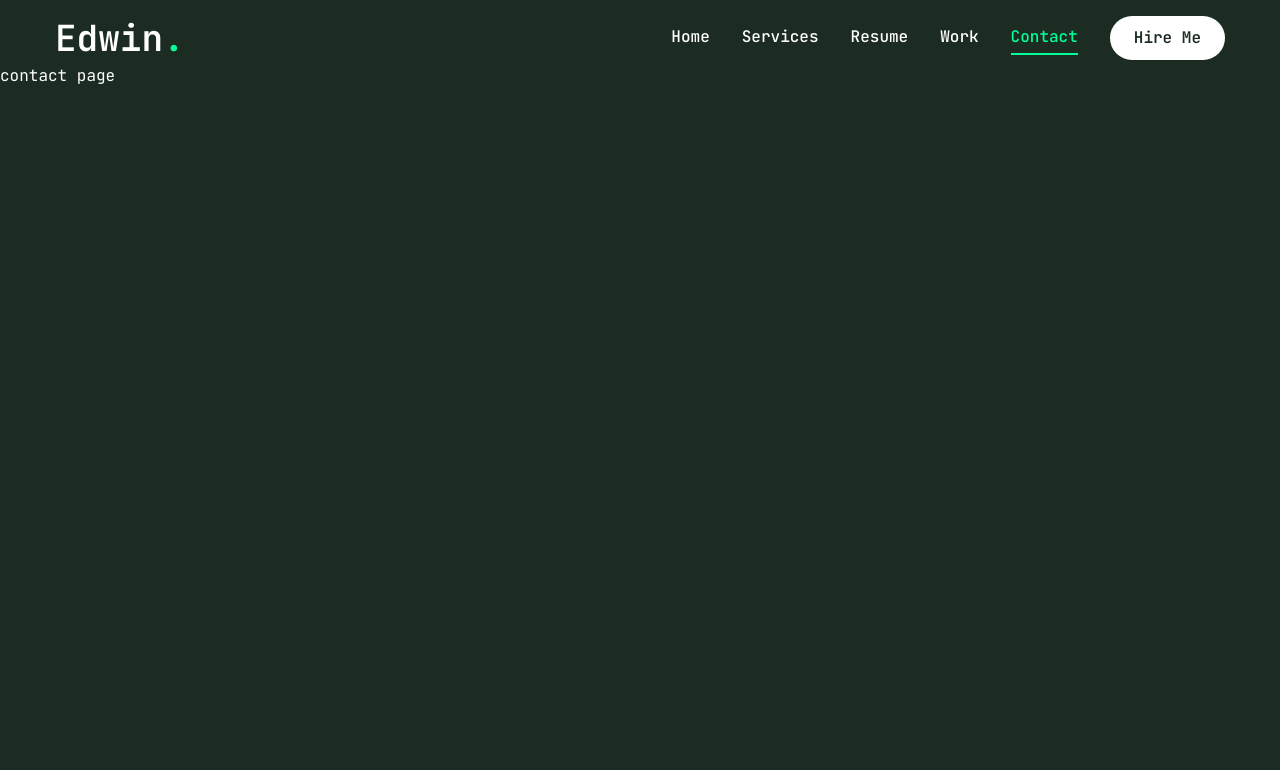
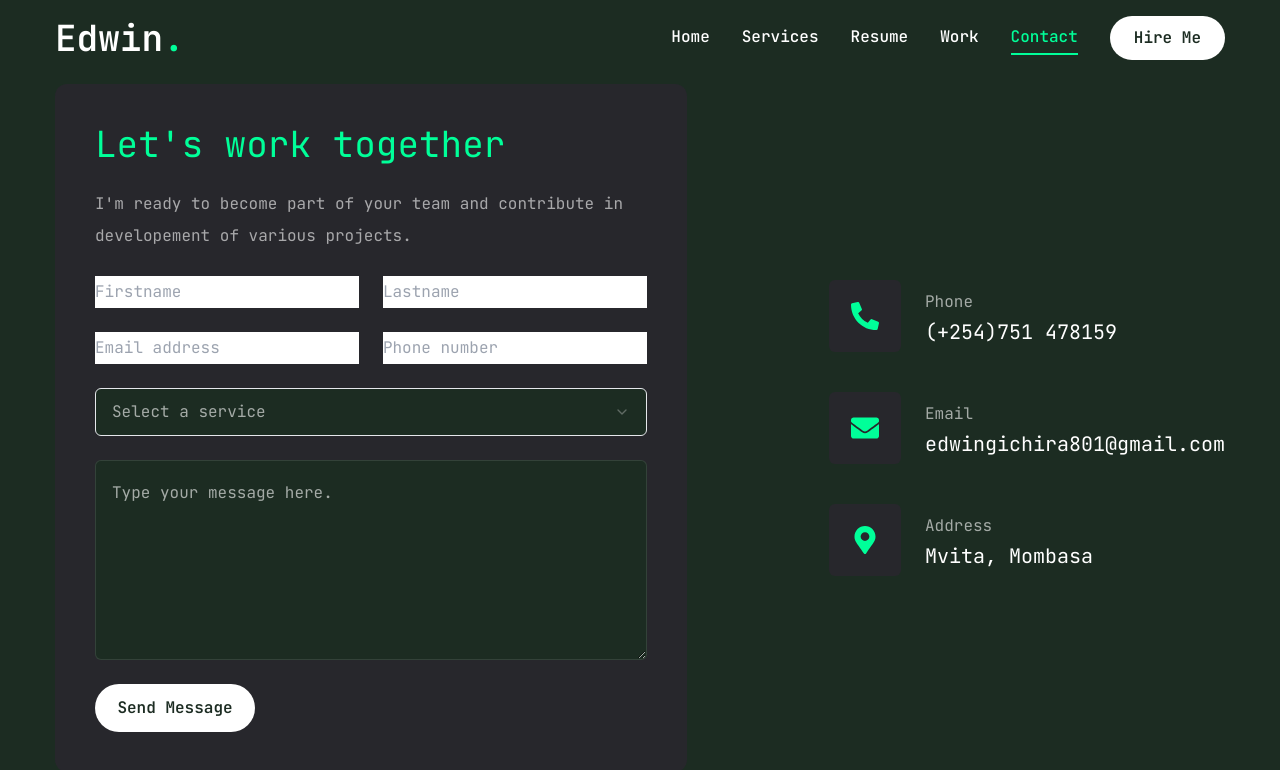
Before and after one commit to EdiGich/Edwin-s-portfolio, a Next.js app: page /contact in a window 1280 px wide. Shown: the top 770 px of the page. Built offline with nearby package versions, Linux system fonts and the light colour scheme.

Commit message:
Contact page structure complete

```diff
--- a/app/contact/page.jsx
+++ b/app/contact/page.jsx
@@ -1,5 +1,119 @@
+'use client';
+
+import { Button } from '@/components/ui/button';
+import { Input } from '@/components/ui/input';
+import { Textarea } from '@/components/ui/textarea';
+
+import {
+  Select,
+  SelectContent,
+  SelectGroup,
+  SelectItem,
+  SelectLabel,
+  SelectTrigger,
+  SelectValue,
+} from '@/components/ui/select';
+
+import { FaPhoneAlt, FaEnvelope, FaMapMarkerAlt } from 'react-icons/fa';
+import { Description } from '@radix-ui/react-dialog';
+
+const info = [
+  {
+    icon: <FaPhoneAlt />,
+    title: 'Phone',
+    description: '(+254)751 478159',
+  },
+  {
+    icon: <FaEnvelope />,
+    title: 'Email',
+    description: 'edwingichira801@gmail.com',
+  },
+  {
+    icon: <FaMapMarkerAlt />,
+    title: 'Address',
+    description: 'Mvita, Mombasa',
+  },
+];
+
+import { motion } from 'framer-motion';
+
 const Contact = () => {
-  return <div>contact page</div>;
+  return (
+    <motion.section
+      initial={{ opacity: 0 }}
+      animate={{
+        opacity: 1,
+        transition: { delay: 2.4, duration: 0.4, ease: 'easeIn' },
+      }}
+      className="py-6"
+    >
+      <div className="container mx-auto">
+        <div className="flex flex-col xl:flex-row gap-[30px]">
+          {/* form */}
+          <div className="xl:w-[54%] order-2 xl:order-none">
+            <form className="flex flex-col gap-6 p-10 bg-[#27272c] rounded-xl">
+              <h3 className="text-4xl text-accent">Let's work together</h3>
+              <p className="text-white/60">
+                I'm ready to become part of your team and contribute in
+                developement of various projects.
+              </p>
+              {/* input */}
+              <div className="grid grid-cols-1 md:grid-cols-2 gap-6">
+                <input type="firstname" placeholder="Firstname" />
+                <input type="lastname" placeholder="Lastname" />
+                <input type="email" placeholder="Email address" />
+                <input type="phone" placeholder="Phone number" />
+              </div>
+              {/* select */}
+
+              <Select>
+                <SelectTrigger className="w-full">
+                  <SelectValue placeholder="Select a service" />
+                </SelectTrigger>
+                <SelectContent>
+                  <SelectGroup>
+                    <SelectLabel>Select a service</SelectLabel>
+                    <SelectItem value="est">Web Development</SelectItem>
+                    <SelectItem value="cst">UI/UX Design</SelectItem>
+                    <SelectItem Value="mst">Logo Design</SelectItem>
+                  </SelectGroup>
+                </SelectContent>
+              </Select>
+              {/* textarea */}
+              <Textarea
+                className="h-[200px]"
+                placeholder="Type your message here."
+              />
+
+              {/* btn */}
+              <Button size="md" className="max-w-40">
+                Send message
+              </Button>
+            </form>
+          </div>
+          {/* info */}
+          <div className="flex-1 flex items-center xl:justify-end order-1 xl:order-none mb-8 xl:mb-0">
+            <ul className="flex flex-col gap-10">
+              {' '}
+              {info.map((item, index) => {
+                return (
+                  <li key={index} className="flex items-center gap-6">
+                    <div className="w-[52px] h-[52px] xl:w-[72px] xl:h-[72px] bg-[#27272c] text-accent rounded-md flex items-center justify-center">
+                      <div className="text-[28px]">{item.icon}</div>
+                    </div>
+                    <div className="flex-1">
+                      <p className="text-white/60">{item.title}</p>
+                      <h3 className="text-xl">{item.description}</h3>
+                    </div>
+                  </li>
+                );
+              })}
+            </ul>
+          </div>
+        </div>
+      </div>
+    </motion.section>
+  );
 };
 
 export default Contact;
--- a/components/ui/select.jsx
+++ b/components/ui/select.jsx
@@ -1,94 +1,119 @@
-"use client"
+'use client';
 
-import * as React from "react"
-import * as SelectPrimitive from "@radix-ui/react-select"
-import { Check, ChevronDown, ChevronUp } from "lucide-react"
+import * as React from 'react';
+import * as SelectPrimitive from '@radix-ui/react-select';
+import { Check, ChevronDown, ChevronUp } from 'lucide-react';
 
-import { cn } from "@/lib/utils"
+import { cn } from '@/lib/utils';
 
-const Select = SelectPrimitive.Root
+const Select = SelectPrimitive.Root;
 
-const SelectGroup = SelectPrimitive.Group
+const SelectGroup = SelectPrimitive.Group;
 
-const SelectValue = SelectPrimitive.Value
+const SelectValue = SelectPrimitive.Value;
 
-const SelectTrigger = React.forwardRef(({ className, children, ...props }, ref) => (
+const SelectTrigger = React.forwardRef(
+  ({ className, children, ...props }, ref) => (
     <SelectPrimitive.Trigger
       ref={ref}
       className={cn(
-      "flex h-10 w-full items-center justify-between rounded-md border border-zinc-200 bg-white px-3 py-2 text-sm ring-offset-white placeholder:text-zinc-500 focus:outline-none focus:ring-2 focus:ring-zinc-950 focus:ring-offset-2 disabled:cursor-not-allowed disabled:opacity-50 [&>span]:line-clamp-1 dark:border-zinc-800 dark:bg-zinc-950 dark:ring-offset-zinc-950 dark:placeholder:text-zinc-400 dark:focus:ring-zinc-300",
+        'flex h-[48px] w-full items-center justify-between rounded-md border ☐border-white/10 bg-primary px-4 py-5 text-base text-white/60 Oplaceholder:text-white/10 focus:border-accent outline-none',
         className
       )}
-    {...props}>
+      {...props}
+    >
       {children}
       <SelectPrimitive.Icon asChild>
         <ChevronDown className="h-4 w-4 opacity-50" />
       </SelectPrimitive.Icon>
     </SelectPrimitive.Trigger>
-))
-SelectTrigger.displayName = SelectPrimitive.Trigger.displayName
+  )
+);
+SelectTrigger.displayName = SelectPrimitive.Trigger.displayName;
 
-const SelectScrollUpButton = React.forwardRef(({ className, ...props }, ref) => (
+const SelectScrollUpButton = React.forwardRef(
+  ({ className, ...props }, ref) => (
     <SelectPrimitive.ScrollUpButton
       ref={ref}
-    className={cn("flex cursor-default items-center justify-center py-1", className)}
-    {...props}>
+      className={cn(
+        'flex cursor-default items-center justify-center py-1',
+        className
+      )}
+      {...props}
+    >
       <ChevronUp className="h-4 w-4" />
     </SelectPrimitive.ScrollUpButton>
-))
-SelectScrollUpButton.displayName = SelectPrimitive.ScrollUpButton.displayName
+  )
+);
+SelectScrollUpButton.displayName = SelectPrimitive.ScrollUpButton.displayName;
 
-const SelectScrollDownButton = React.forwardRef(({ className, ...props }, ref) => (
+const SelectScrollDownButton = React.forwardRef(
+  ({ className, ...props }, ref) => (
     <SelectPrimitive.ScrollDownButton
       ref={ref}
-    className={cn("flex cursor-default items-center justify-center py-1", className)}
-    {...props}>
+      className={cn(
+        'flex cursor-default items-center justify-center py-1',
+        className
+      )}
+      {...props}
+    >
       <ChevronDown className="h-4 w-4" />
     </SelectPrimitive.ScrollDownButton>
-))
+  )
+);
 SelectScrollDownButton.displayName =
-  SelectPrimitive.ScrollDownButton.displayName
+  SelectPrimitive.ScrollDownButton.displayName;
 
-const SelectContent = React.forwardRef(({ className, children, position = "popper", ...props }, ref) => (
+const SelectContent = React.forwardRef(
+  ({ className, children, position = 'popper', ...props }, ref) => (
     <SelectPrimitive.Portal>
       <SelectPrimitive.Content
         ref={ref}
         className={cn(
-        "relative z-50 max-h-96 min-w-[8rem] overflow-hidden rounded-md border border-zinc-200 bg-white text-zinc-950 shadow-md data-[state=open]:animate-in data-[state=closed]:animate-out data-[state=closed]:fade-out-0 data-[state=open]:fade-in-0 data-[state=closed]:zoom-out-95 data-[state=open]:zoom-in-95 data-[side=bottom]:slide-in-from-top-2 data-[side=left]:slide-in-from-right-2 data-[side=right]:slide-in-from-left-2 data-[side=top]:slide-in-from-bottom-2 dark:border-zinc-800 dark:bg-zinc-950 dark:text-zinc-50",
-        position === "popper" &&
-          "data-[side=bottom]:translate-y-1 data-[side=left]:-translate-x-1 data-[side=right]:translate-x-1 data-[side=top]:-translate-y-1",
+          'relative z-50 max-h-96 min-w-[8rem] overflow-hidden rounded-md border border-white/10 bg-primary text-white shadow-md data-[state=open]:animate-in data-[state=closed]:animate-out data-[state=closed]:fade-out-0 data-[state=open]:fade-in-0 data-[state=closed]:zoom-out-95 data-[state=open]:zoom-in-95 data-[side=bottom]:slide-in-from-top-2 data-[side=left]:slide-in-from-right-2 data-[side=right]:slide-in-from-left-2 data-[side=top]:slide-in-from-bottom-2 dark:border-zinc-800 dark:bg-zinc-950 dark:text-zinc-50',
+          position === 'popper' &&
+            'data-[side=bottom]:translate-y-1 data-[side=left]:-translate-x-1 data-[side=right]:translate-x-1 data-[side=top]:-translate-y-1',
           className
         )}
         position={position}
-      {...props}>
+        {...props}
+      >
         <SelectScrollUpButton />
         <SelectPrimitive.Viewport
-        className={cn("p-1", position === "popper" &&
-          "h-[var(--radix-select-trigger-height)] w-full min-w-[var(--radix-select-trigger-width)]")}>
+          className={cn(
+            'p-1',
+            position === 'popper' &&
+              'h-[var(--radix-select-trigger-height)] w-full min-w-[var(--radix-select-trigger-width)]'
+          )}
+        >
           {children}
         </SelectPrimitive.Viewport>
         <SelectScrollDownButton />
       </SelectPrimitive.Content>
     </SelectPrimitive.Portal>
-))
-SelectContent.displayName = SelectPrimitive.Content.displayName
+  )
+);
+SelectContent.displayName = SelectPrimitive.Content.displayName;
 
 const SelectLabel = React.forwardRef(({ className, ...props }, ref) => (
   <SelectPrimitive.Label
     ref={ref}
-    className={cn("py-1.5 pl-8 pr-2 text-sm font-semibold", className)}
-    {...props} />
-))
-SelectLabel.displayName = SelectPrimitive.Label.displayName
+    className={cn('py-1.5 pl-8 pr-2 text-sm font-semibold', className)}
+    {...props}
+  />
+));
+SelectLabel.displayName = SelectPrimitive.Label.displayName;
 
-const SelectItem = React.forwardRef(({ className, children, ...props }, ref) => (
+const SelectItem = React.forwardRef(
+  ({ className, children, ...props }, ref) => (
     <SelectPrimitive.Item
       ref={ref}
       className={cn(
-      "relative flex w-full cursor-default select-none items-center rounded-sm py-1.5 pl-8 pr-2 text-sm outline-none focus:bg-zinc-100 focus:text-zinc-900 data-[disabled]:pointer-events-none data-[disabled]:opacity-50 dark:focus:bg-zinc-800 dark:focus:text-zinc-50",
+        'relative flex w-full cursor-default select-none items-center rounded-sm py-1.5 pl-8 pr-2 text-sm outline-none focus:bg-accent focus:text-zinc-900 data-[disabled]:pointer-events-none data-[disabled]:opacity-50 dark:focus:bg-slate-800 dark:focus:text-slate-50',
         className
       )}
-    {...props}>
+      {...props}
+    >
       <span className="absolute left-2 flex h-3.5 w-3.5 items-center justify-center">
         <SelectPrimitive.ItemIndicator>
           <Check className="h-4 w-4" />
@@ -97,16 +122,18 @@
 
       <SelectPrimitive.ItemText>{children}</SelectPrimitive.ItemText>
     </SelectPrimitive.Item>
-))
-SelectItem.displayName = SelectPrimitive.Item.displayName
+  )
+);
+SelectItem.displayName = SelectPrimitive.Item.displayName;
 
 const SelectSeparator = React.forwardRef(({ className, ...props }, ref) => (
   <SelectPrimitive.Separator
     ref={ref}
-    className={cn("-mx-1 my-1 h-px bg-zinc-100 dark:bg-zinc-800", className)}
-    {...props} />
-))
-SelectSeparator.displayName = SelectPrimitive.Separator.displayName
+    className={cn('-mx-1 my-1 h-px bg-zinc-100 dark:bg-zinc-800', className)}
+    {...props}
+  />
+));
+SelectSeparator.displayName = SelectPrimitive.Separator.displayName;
 
 export {
   Select,
@@ -119,4 +146,4 @@
   SelectSeparator,
   SelectScrollUpButton,
   SelectScrollDownButton,
-}
+};
--- a/components/ui/textarea.jsx
+++ b/components/ui/textarea.jsx
@@ -1,18 +1,19 @@
-import * as React from "react"
+import * as React from 'react';
 
-import { cn } from "@/lib/utils"
+import { cn } from '@/lib/utils';
 
 const Textarea = React.forwardRef(({ className, ...props }, ref) => {
   return (
-    (<textarea
+    <textarea
       className={cn(
-        "flex min-h-[80px] w-full rounded-md border border-zinc-200 bg-white px-3 py-2 text-sm ring-offset-white placeholder:text-zinc-500 focus-visible:outline-none focus-visible:ring-2 focus-visible:ring-zinc-950 focus-visible:ring-offset-2 disabled:cursor-not-allowed disabled:opacity-50 dark:border-zinc-800 dark:bg-zinc-950 dark:ring-offset-zinc-950 dark:placeholder:text-zinc-400 dark:focus-visible:ring-zinc-300",
+        'flex min-h-[80px] w-full rounded-md border border-white/10 bg-primary px-4 py-5 text-base placeholder:text-white/60 focus-visible:outline-none focus-visible:ring-1 focus-visible:ring-accent focus-visible:ring-offset-0 disabled:cursor-not-allowed disabled:opacity-50',
         className
       )}
       ref={ref}
-      {...props} />)
+      {...props}
+    />
   );
-})
-Textarea.displayName = "Textarea"
+});
+Textarea.displayName = 'Textarea';
 
-export { Textarea }
+export { Textarea };
```
Also changed, not shown: components/ui/input.jsx (+9 -8 lines). Lines whose indentation alone changed are shown as unchanged.
